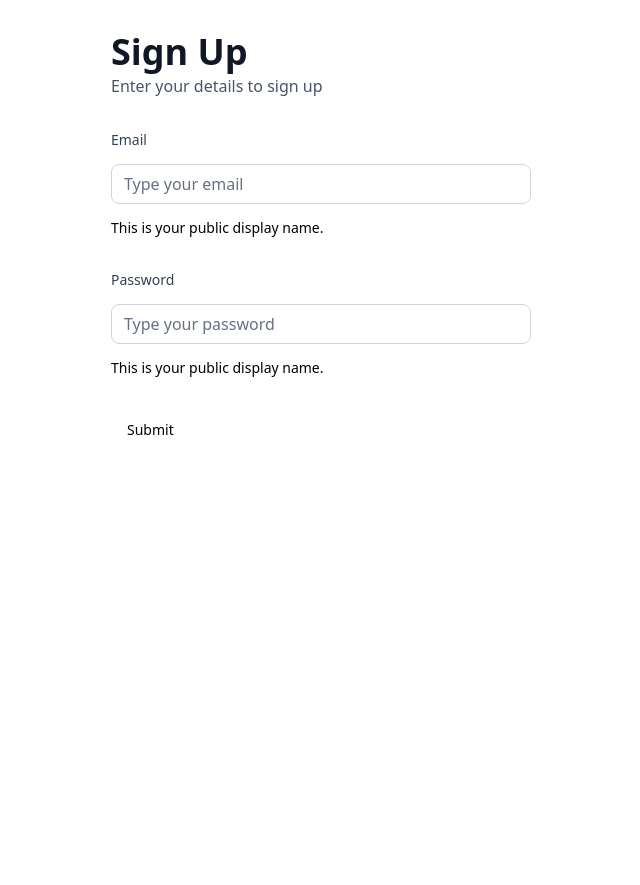
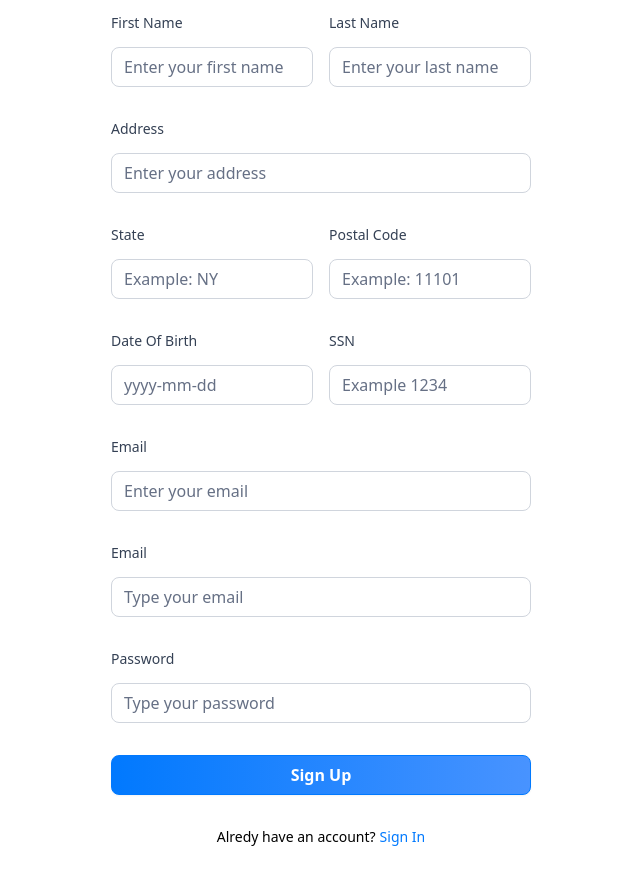
Before and after one commit to tomizdebski/banking_app_next_js, a Next.js app: page /sign-up in a window 1280 px wide. Shown: the part 193-1078 px from the top of the page, without its empty margins (319-959 px from the left). Before the commit the page ends 800 px from the top, so only its background shows below. Built offline with nearby package versions, Linux system fonts and the light colour scheme.

Commit message:
add_zod_validation_to_forms

```diff
--- a/components/AuthForm.tsx
+++ b/components/AuthForm.tsx
@@ -17,28 +17,32 @@
 } from "@/components/ui/form";
 import { Input } from "@/components/ui/input";
 import CustomInput from "./CustomInput";
-import { authFormSchema } from "@/lib/utils";
-
-
+import { authFormSchema, authFormSchema as formSchema } from "@/lib/utils";
+import { Loader2 } from "lucide-react";
 
 const AuthForm = ({ type }: { type: string }) => {
   const [user, setUser] = useState(null);
+  const [isLoading, setIsLoading] = useState(false);
+
+  const formSchema =  authFormSchema(type);
 
   // 1. Define your form.
-  const form = useForm<z.infer<typeof authFormSchema>>({
-    resolver: zodResolver(authFormSchema),
+  const form = useForm<z.infer<typeof formSchema>>({
+    resolver: zodResolver(formSchema),
     defaultValues: {
-
       password: "",
-      email: ""
+      email: "",
     },
   });
 
   // 2. Define a submit handler.
-  function onSubmit(values: z.infer<typeof authFormSchema>) {
+  function onSubmit(values: z.infer<typeof formSchema>) {
     // Do something with the form values.
     // ✅ This will be type-safe and validated.
+    setIsLoading(true);
     console.log(values);
+
+    setIsLoading(false);
   }
 
   return (
@@ -69,23 +73,112 @@
         <>
           <Form {...form}>
             <form onSubmit={form.handleSubmit(onSubmit)} className="space-y-8">
+              {type === "sign-up" && (
+                <>
+                <div className="flex gap-4">
+                  <CustomInput
+                    control={form.control}
+                    name="firstName"
+                    label="First Name"
+                    placeholder="Enter your first name"
+                  />
+                  <CustomInput
+                    control={form.control}
+                    name="lastName"
+                    label="Last Name"
+                    placeholder="Enter your last name"
+                  />
+                </div>
 
-            <CustomInput
+                  <CustomInput
+                    control={form.control}
+                    name="address1"
+                    label="Address"
+                    placeholder="Enter your address"
+                  />
+                  <div className="flex gap-4">
+                    <CustomInput
+                    control={form.control}
+                    name="state"
+                    label="State"
+                    placeholder="Example: NY"
+                  />
+                  <CustomInput
+                    control={form.control}
+                    name="postalCode"
+                    label="Postal Code"
+                    placeholder="Example: 11101"
+                  />
+                  </div>
+
+                  <div className="flex gap-4">
+                    <CustomInput
+                    control={form.control}
+                    name="dateOfBirth"
+                    label="Date Of Birth"
+                    placeholder="yyyy-mm-dd"
+                  />
+                  <CustomInput
+                    control={form.control}
+                    name="ssn"
+                    label="SSN"
+                    placeholder="Example 1234"
+                  />
+                  </div>
+
+
+                  <CustomInput
+                    control={form.control}
+                    name="email"
+                    label="Email"
+                    placeholder="Enter your email"
+                  />
+
+
+                </>
+              )}
+              <CustomInput
                 control={form.control}
                 name="email"
                 label="Email"
-                placeholder="Type your email"/>
-
+                placeholder="Type your email"
+              />
 
               <CustomInput
                 control={form.control}
                 name="password"
                 label="Password"
-                placeholder="Type your password"/>
-
-              <Button type="submit">Submit</Button>
+                placeholder="Type your password"
+              />
+              <div className="flex flex-col gap-4">
+                <Button type="submit" className="form-btn" disabled={isLoading}>
+                  {isLoading ? (
+                    <>
+                      <Loader2 size={20} className="animate-spin" /> &nbsp;
+                      Loading...
+                    </>
+                  ) : type === "sign-in" ? (
+                    "Sign In"
+                  ) : (
+                    "Sign Up"
+                  )}
+                </Button>
+              </div>
             </form>
           </Form>
+          <footer className="flex justify-center gap-1">
+            <p className="text-14 font-normal">
+              {type === "sign-in"
+                ? "Don't have an account?"
+                : "Alredy have an account?"}
+            </p>
+            <Link
+              className="form-link"
+              href={type === "sign-in" ? "/sign-up" : "/sign-in"}
+            >
+              {type === "sign-in" ? "Sign Up" : "Sign In"}
+            </Link>
+          </footer>
         </>
       )}
     </section>
--- a/components/CustomInput.tsx
+++ b/components/CustomInput.tsx
@@ -8,18 +8,20 @@
   FormMessage,
 } from "./ui/form";
 import { Input } from "./ui/input";
-import { Control, FieldPath} from 'react-hook-form';
+import { Control, FieldPath } from "react-hook-form";
 import { z } from "zod";
 import { authFormSchema } from "@/lib/utils";
 
+const formSchema = authFormSchema("sign-in");
+
 interface CustomInput {
-  control: Control<z.infer<typeof authFormSchema>>;
-  name: FieldPath<z.infer<typeof authFormSchema>>;
+  control: Control<z.infer<typeof formSchema>>;
+  name: FieldPath<z.infer<typeof formSchema>>;
   label: string;
   placeholder: string;
 }
 
-const CustomInput = ({ control , name, label, placeholder } : CustomInput) => {
+const CustomInput = ({ control, name, label, placeholder }: CustomInput) => {
   return (
     <FormField
       control={control}
@@ -29,13 +31,16 @@
           <FormLabel className="form-label">{label}</FormLabel>
 
           <FormControl>
-            <Input placeholder={placeholder} {...field} className="input-class" />
+            <Input
+              placeholder={placeholder}
+              {...field}
+              className="input-class"
+              type={name === "password" ? "password" : "text"}
+            />
           </FormControl>
 
-          <FormDescription>This is your public display name.</FormDescription>
           <FormMessage className="form-message mt-2" />
         </FormItem>
-
       )}
     />
   );
--- a/lib/utils.ts
+++ b/lib/utils.ts
@@ -195,9 +195,16 @@
   return date > twoDaysAgo ? "Processing" : "Success";
 };
 
-export const authFormSchema = z.object({
-
+export const authFormSchema = (type: string) => z.object({
   email: z.string().email({ message: "Email jest niepoprawny" }),
-  password: z.string().min(8, { message: "Hasło musi mieć co najmniej 8 znaków" }),
-
+  password: z
+    .string()
+    .min(8, { message: "Hasło musi mieć co najmniej 8 znaków" }),
+  firstName: type === 'sign-in' ? z.string().optional() : z.string().min(3).nonempty({ message: "Imię jest wymagane" }),
+  lastName: type === 'sign-in' ? z.string().optional() : z.string().min(3).nonempty({ message: "Nazwisko jest wymagane" }),
+  address1: type === 'sign-in' ? z.string().optional() : z.string().max(50).nonempty({ message: "Adres jest wymagany" }),
+  state: type === 'sign-in' ? z.string().optional() : z.string().min(2).max(2).nonempty({ message: "Stan jest wymagany" }),
+  postalCode: type === 'sign-in' ? z.string().optional() : z.string().min(3).max(6).nonempty({ message: "Kod pocztowy jest wymagany" }),
+  dateOfBirth: type === 'sign-in' ? z.string().optional() : z.string().min(3).nonempty({ message: "Data urodzenia jest wymagana" }),
+  ssn: type === 'sign-in' ? z.string().optional() : z.string().min(3).nonempty({ message: "SSN jest wymagany" }),
 });
```
